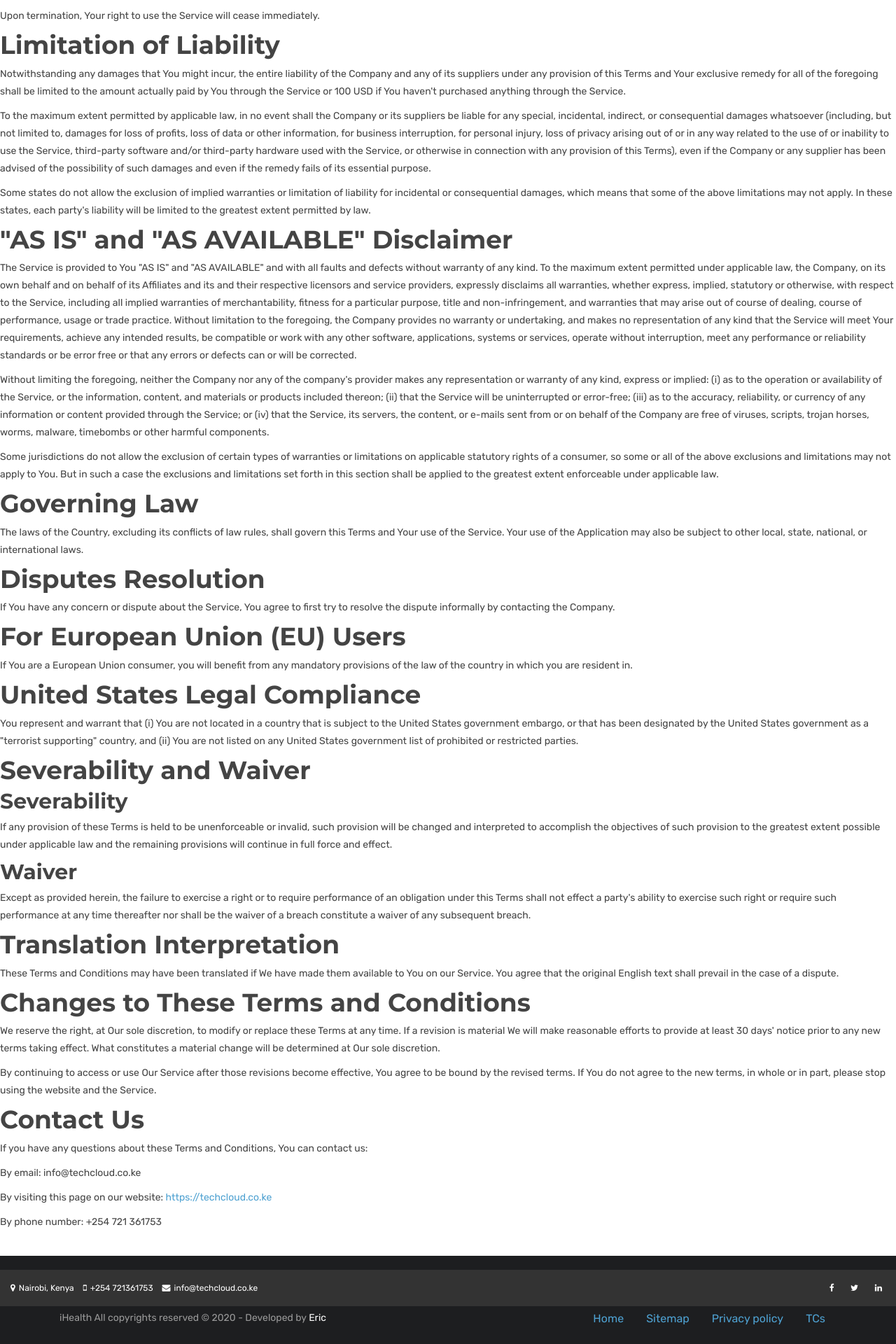
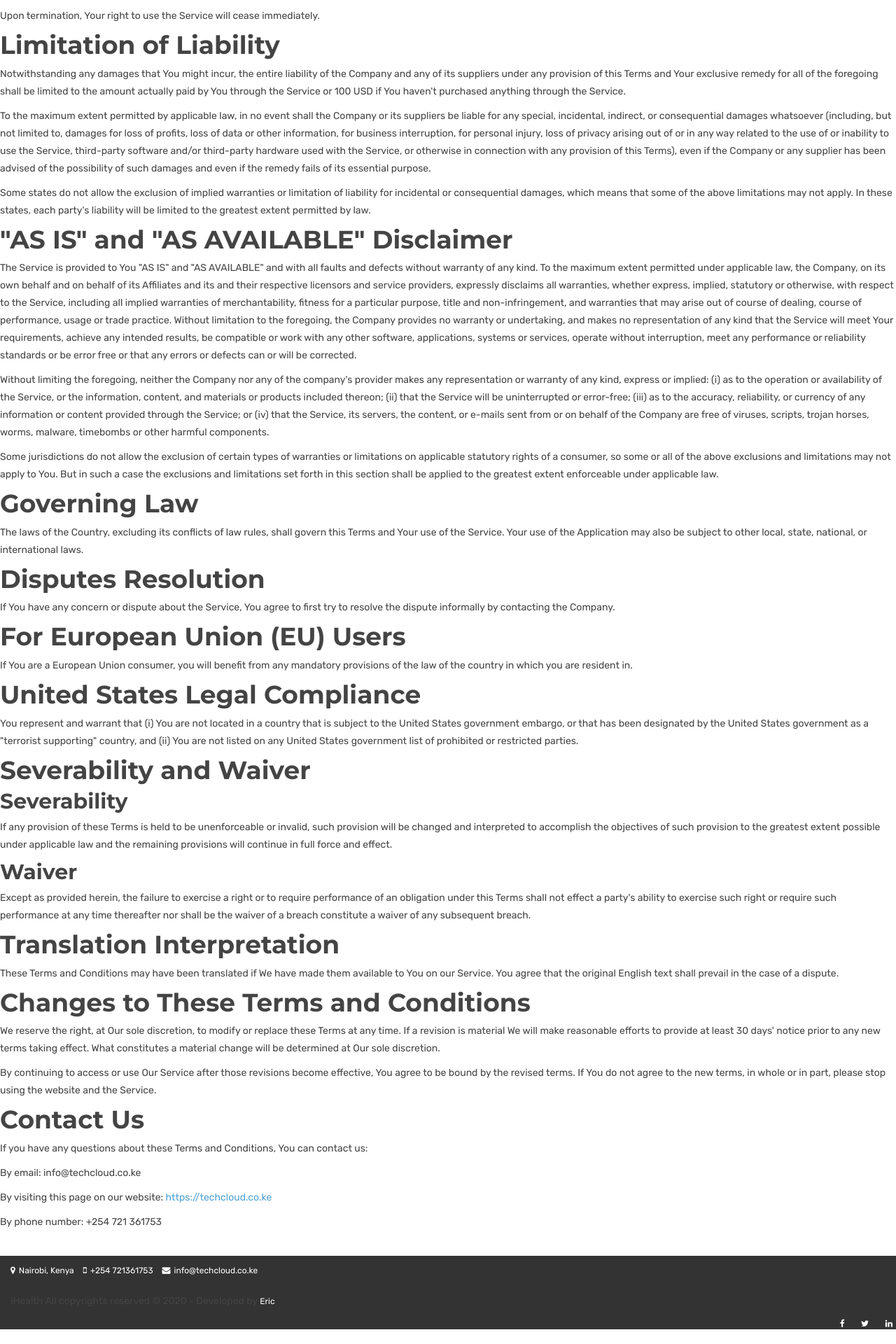
Before and after one commit to iHealth-paycard/ihealth, a Jekyll site: the page built from terms_conditions.html, in a window 1280 px wide. Shown: the part 1816-3736 px from the top of the page at 70% size. Built offline with Jekyll 4.4.1, drawn with Linux system fonts in a browser that asks for light colours.

Commit message:
modified the footer

```diff
--- a/_includes/themes/bootstrap/footer.html
+++ b/_includes/themes/bootstrap/footer.html
@@ -13,7 +13,6 @@
         </div>
       </footer> -->
 
-      <div id="copyright">
       <!-- Top Menu -->
       <div class="top-menu">
         <p>
@@ -21,6 +20,10 @@
             <a href="#" id="nav-location-marker"></a>
             <a href="tel:(254)721361753"><i class="fa fa-mobile-phone"></i>+254 721361753 </a>
             <a href="mailto:info@techcloud.co.ke"><i class="fa fa-envelope"></i>info@techcloud.co.ke</a>
+          </span>
+          <span class="left">
+            <p class="copyright-text">iHealth All copyrights reserved © 2020 - Developed by <a rel="nofollow" href="https://eric-dev-me.vercel.app">Eric</a>
+            </p>
           </span>
           <span class="right hidden-sm-down">
             {% if site.author.facebook %}<a href="https://www.facebook.com/{{ site.author.facebook }}/"><i class="fa fa-facebook"></i></a>{% endif %}
@@ -31,12 +34,16 @@
         </p>
       </div>
       <!-- End of Top Menu -->
+
+      <!--
+        <div id="copyright">
+
         <div class="container">
           <div class="row">
-            <!-- Endof logo footer -->
+
 
           <div class="col-md-6 col-sm-6">
-            <!-- <a  class="navbar-brand justify-content-end" style="width:100px; height: 100px" href="{{ HOME_PATH }}"><img src="{{ BASE_PATH }}/assets/images/Ihealth_logo_300by300.jpg" alt=""></a> -->
+
               <p class="copyright-text">iHealth All copyrights reserved © 2020 - Developed by <a rel="nofollow" href="https://eric-dev-me.vercel.app">Eric</a>
               </p>
             </div>
@@ -59,3 +66,4 @@
           </div>
         </div>
       </div>
+    -->
--- a/index.html
+++ b/index.html
@@ -48,6 +48,7 @@
       <!-- End About Section -->
 
       <!-- Road map -->
+      <div class="container"></div>
       <div id="roadmap-container">
 
       </div>
```
Lines whose indentation alone changed are shown as unchanged.
